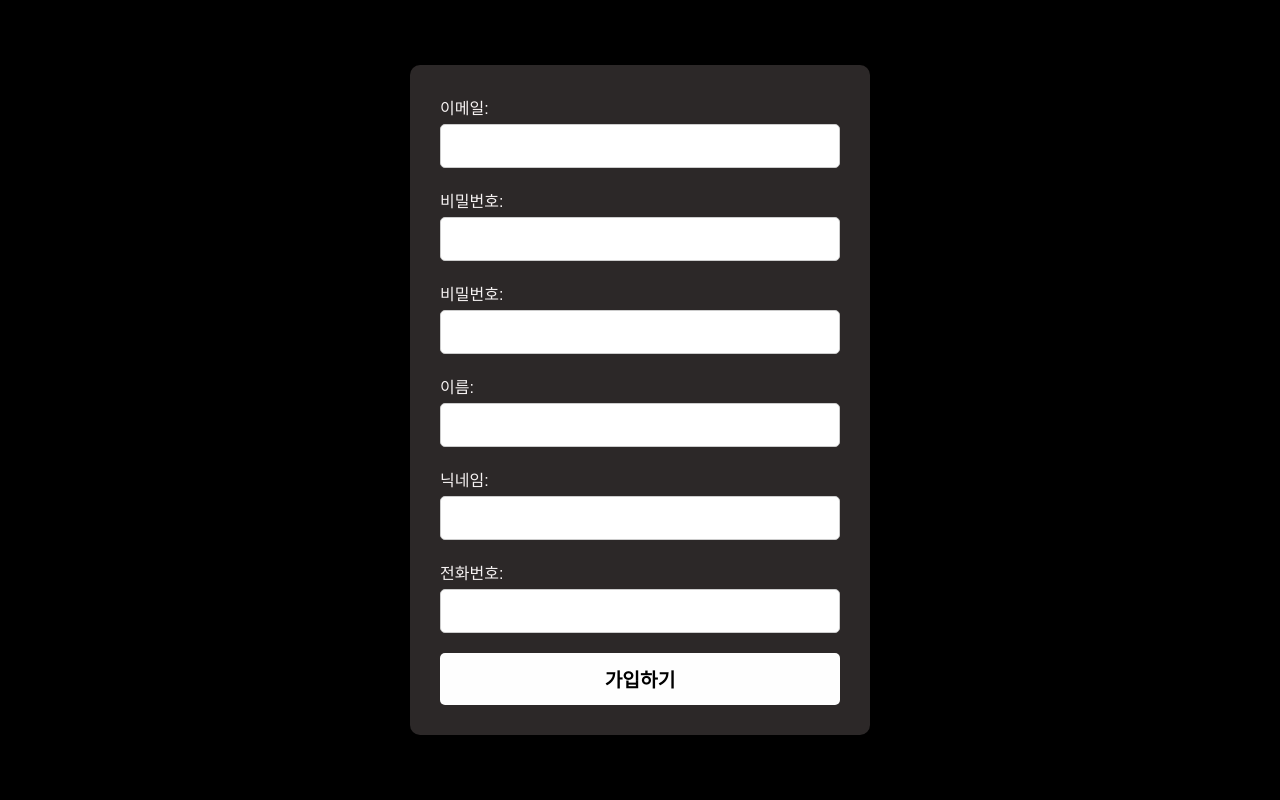
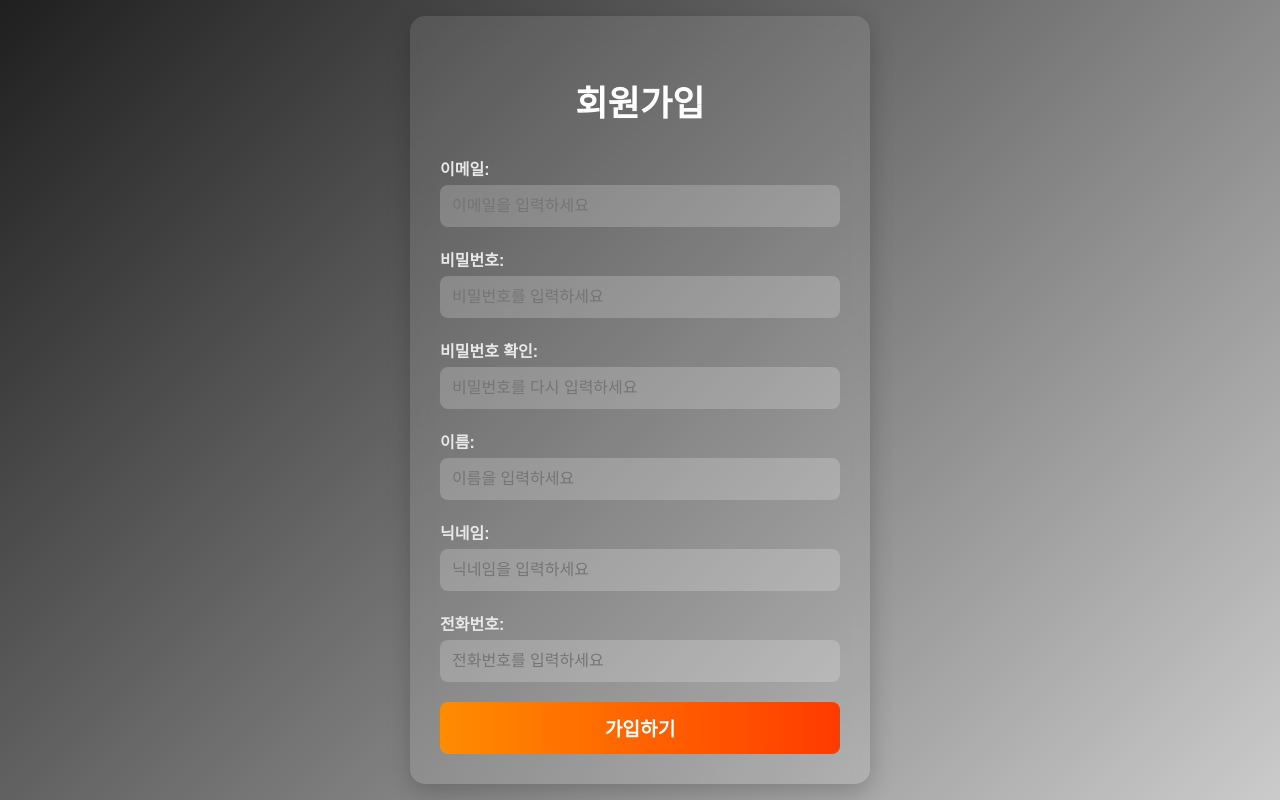
Before and after one commit to Chained-Together/final-Project, a Node server app: template views/signup.ejs in a window 1280 px wide. Run offline with Node 20, Linux system fonts and the light colour scheme; the template is opened without the code that fills it, so the values that code supplies are empty.

Commit message:
update:signup.ejs

```diff
--- a/views/signup.ejs
+++ b/views/signup.ejs
@@ -2,67 +2,41 @@
 <html lang="kr">
   <head>
     <meta charset="UTF-8" />
-    <meta name="home" content="width=device-width, initial-scale=1.0" />
+    <meta name="viewport" content="width=device-width, initial-scale=1.0" />
     <title>회원가입</title>
-    <!-- <link rel="stylesheet" type="text/css" href="/styles/style.css" /> -->
     <style>
-      /* 기본 스타일 */
       body {
-        font-family: Arial, sans-serif;
+        font-family: 'Arial', sans-serif;
         margin: 0;
         padding: 0;
         display: flex;
         justify-content: center;
         align-items: center;
-        height: 100vh;
-        background: linear-gradient(135deg, #070707, #1f1f1f);
-        color: #fff;
+        min-height: 100vh;
+        background: linear-gradient(135deg, rgb(31, 31, 31), #cbcbcb);
+        color: #ffffff;
       }
 
       h2 {
-        font-size: 2rem;
-        color: #fff;
+        font-size: 2.2rem;
+        color: #ffffff;
+        margin-bottom: 20px;
         text-align: center;
-        margin: 0;
-        position: absolute;
-        top: 50px;
-        left: 50%;
-        transform: translateX(-50%);
       }
 
-      /* 팝업 오버레이 스타일 */
-      #popupOverlay {
-        position: fixed;
-        top: 0;
-        left: 0;
-        width: 100%;
-        height: 100%;
-        background-color: rgb(0, 0, 0);
-        z-index: 1;
-      }
-
-      /* 회원가입 팝업 */
       #signupPopup {
-        position: absolute;
-        top: 50%;
-        left: 50%;
-        transform: translate(-50%, -50%);
+        background: rgba(255, 255, 255, 0.1);
+        backdrop-filter: blur(10px);
+        border-radius: 15px;
+        box-shadow: 0 8px 24px rgba(0, 0, 0, 0.2);
+        padding: 30px;
         width: 400px;
-        background: #2c2828;
-        padding: 30px;
-        border-radius: 10px;
-        box-shadow: 0 4px 8px rgba(0, 0, 0, 0.2);
-        z-index: 2;
       }
 
       #signupPopup h2 {
-        text-align: center;
-        margin-bottom: 20px;
-        font-size: 1.8rem;
-        color: #fff;
+        margin-bottom: 30px;
       }
 
-      /* 폼 스타일 */
       form {
         display: flex;
         flex-direction: column;
@@ -73,47 +47,53 @@
       }
 
       label {
+        font-size: 1rem;
+        font-weight: bold;
+        margin-bottom: 5px;
         display: block;
-        font-size: 1rem;
-        color: #f6f2f2;
-        margin-bottom: 5px;
+        color: #e8e8e8;
       }
 
       input[type='text'],
       input[type='password'] {
         width: 100%;
         padding: 12px;
-        border: 1px solid #ccc;
-        border-radius: 5px;
+        border: none;
+        border-radius: 8px;
         font-size: 1rem;
+        background: rgba(255, 255, 255, 0.2);
+        color: #ffffff;
         box-sizing: border-box;
       }
 
       input[type='text']:focus,
       input[type='password']:focus {
-        border-color: #e6e6e6;
+        background: rgba(255, 255, 255, 0.3);
         outline: none;
+        box-shadow: 0 0 8px rgba(255, 255, 255, 0.4);
       }
 
-      /* 버튼 스타일 */
       #submitBtn {
         width: 100%;
         padding: 12px;
-        background: #fefefe;
-        color: #000000;
         font-size: 1.2rem;
         font-weight: bold;
         border: none;
-        border-radius: 5px;
+        border-radius: 8px;
         cursor: pointer;
-        transition: background-color 0.3s ease;
+        background: linear-gradient(90deg, #ff8c00, #ff3b00);
+        color: #ffffff;
+        text-transform: uppercase;
+        transition:
+          transform 0.3s ease,
+          background 0.3s ease;
       }
 
       #submitBtn:hover {
-        background: #2575fc;
+        transform: scale(1.05);
+        background: linear-gradient(90deg, #ff3b00, #ff8c00);
       }
 
-      /* 반응형 디자인 */
       @media (max-width: 480px) {
         #signupPopup {
           width: 90%;
@@ -139,33 +119,56 @@
   </head>
 
   <body>
-    <h2>회원가입</h2>
-    <div id="popupOverlay"></div>
     <div id="signupPopup">
+      <h2>회원가입</h2>
       <form action="/auth/signup" method="POST">
         <div>
           <label for="email">이메일:</label>
-          <input type="text" id="email" name="email" required />
+          <input type="text" id="email" name="email" placeholder="이메일을 입력하세요" required />
         </div>
         <div>
           <label for="password">비밀번호:</label>
-          <input type="password" id="password" name="password" required />
+          <input
+            type="password"
+            id="password"
+            name="password"
+            placeholder="비밀번호를 입력하세요"
+            required
+          />
         </div>
         <div>
-          <label for="confirmedPassword">비밀번호:</label>
-          <input type="password" id="password" name="confirmedPassword" required />
+          <label for="confirmedPassword">비밀번호 확인:</label>
+          <input
+            type="password"
+            id="confirmedPassword"
+            name="confirmedPassword"
+            placeholder="비밀번호를 다시 입력하세요"
+            required
+          />
         </div>
         <div>
           <label for="name">이름:</label>
-          <input type="text" id="name" name="name" required />
+          <input type="text" id="name" name="name" placeholder="이름을 입력하세요" required />
         </div>
         <div>
           <label for="nickname">닉네임:</label>
-          <input type="text" id="nickname" name="nickname" required />
+          <input
+            type="text"
+            id="nickname"
+            name="nickname"
+            placeholder="닉네임을 입력하세요"
+            required
+          />
         </div>
         <div>
           <label for="phoneNumber">전화번호:</label>
-          <input type="text" id="phoneNumber" name="phoneNumber" required />
+          <input
+            type="text"
+            id="phoneNumber"
+            name="phoneNumber"
+            placeholder="전화번호를 입력하세요"
+            required
+          />
         </div>
         <button type="submit" id="submitBtn">가입하기</button>
       </form>
```
Also changed, not shown: other parts of views/signup.ejs (+1 -1 lines).
